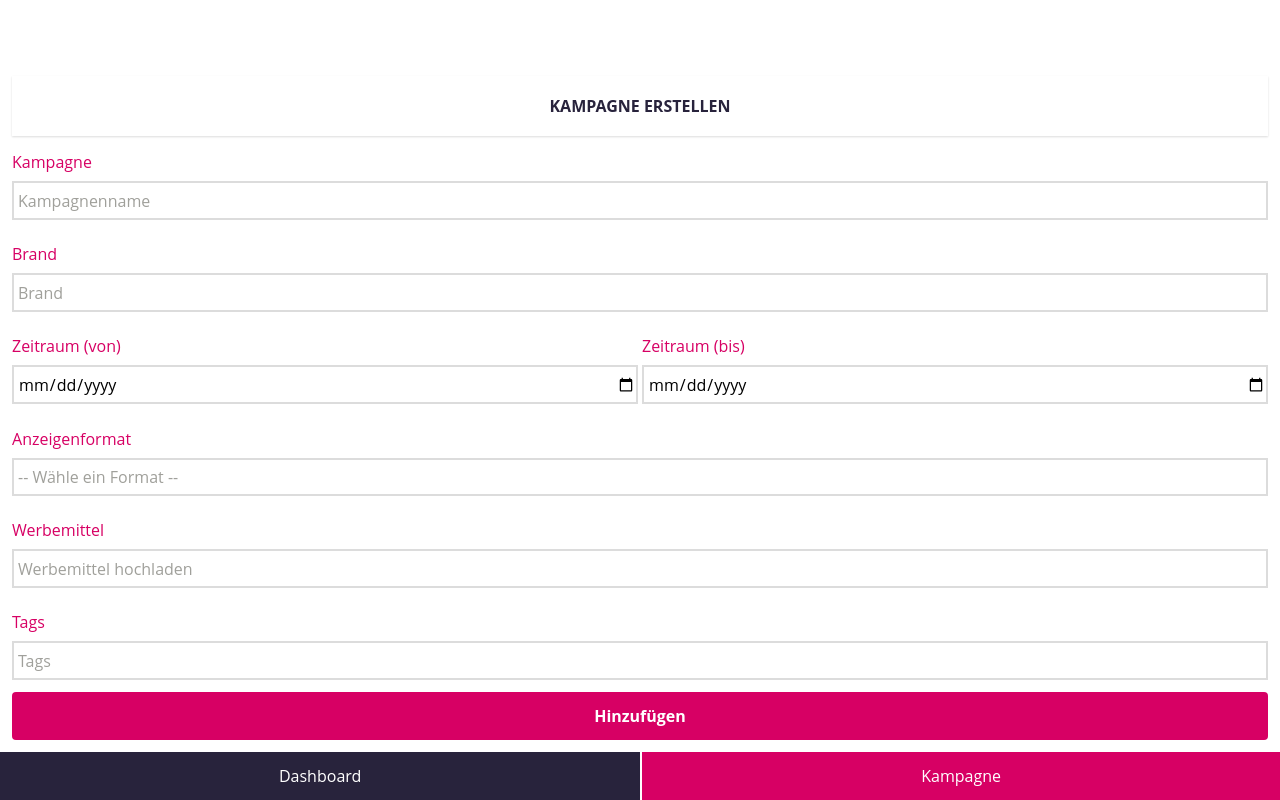
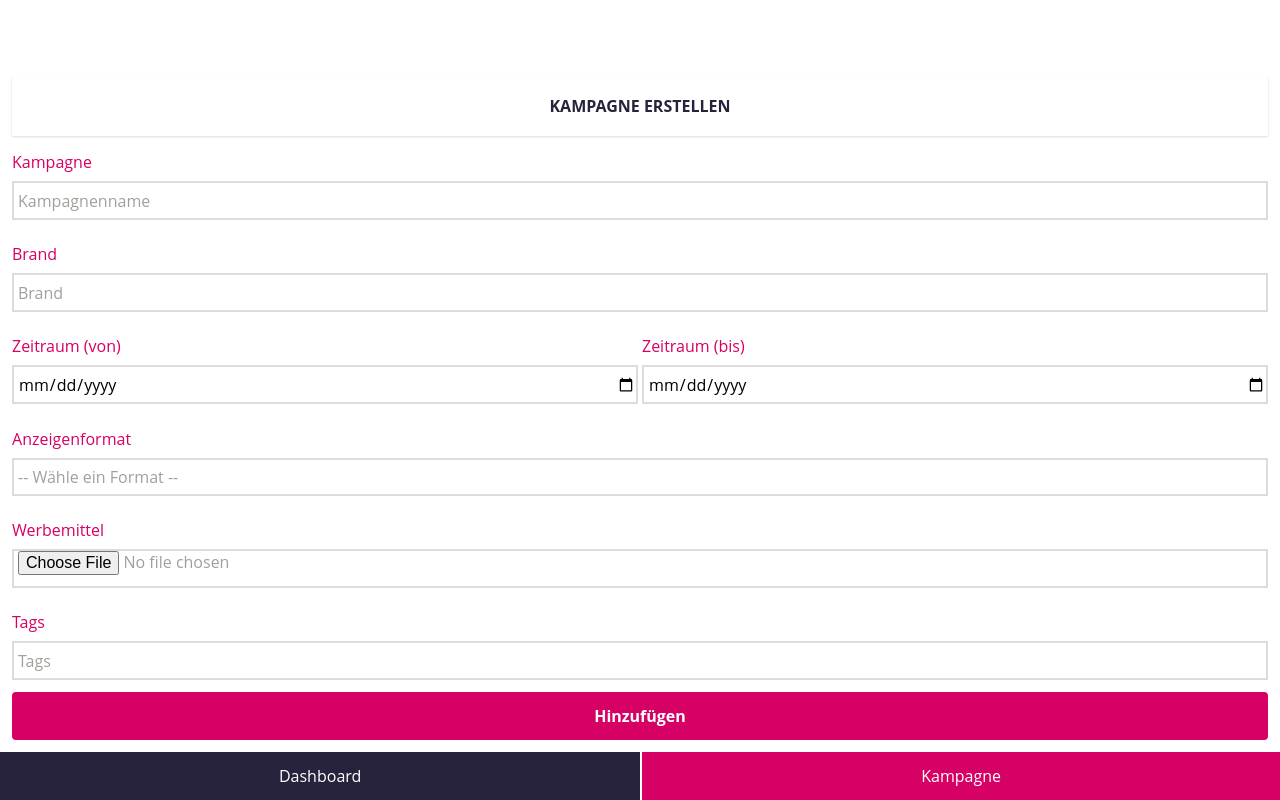
Before and after one commit to KALTWASSERio/pryntad, a React (Create React App) app: page /create in a window 1280 px wide. Built offline with nearby package versions, Linux system fonts and the light colour scheme; no server answers.

Commit message:
Integration of ad upload

```diff
--- a/package.json
+++ b/package.json
@@ -10,6 +10,7 @@
     "babel-plugin-jsx-remove-data-test-id": "2.0.0",
     "babel-plugin-styled-components": "1.10.0",
     "cypress": "3.1.5",
+    "dotenv": "^6.2.0",
     "internal-ip-cli": "1.0.0",
     "prop-types": "15.7.2",
     "react": "^16.8.2",
--- a/src/campaigns/Campaign.js
+++ b/src/campaigns/Campaign.js
@@ -54,7 +54,7 @@ export default function Campaign({
   return (
     <div css="padding: 10px 0 0; scroll-snap-align: start;">
       <StyledCampaign>
-        <StyledAd src={cola} alt={ad} />
+        <StyledAd src={ad} alt="" style={{ width: '100%' }} />
         <StyledCampaignContent>
           <h3>Kampage: {title}</h3>
           <p>Marke: {brand}</p>
--- a/src/create/CreateCampaignPage.js
+++ b/src/create/CreateCampaignPage.js
@@ -5,6 +5,7 @@ import CampaignContainer from '../campaigns/CampaignContainer' */
 import { split } from '../utils'
 import Form from './Form'
 import Title from '../common/Title'
+import axios from 'axios'
 
 const Grid = styled.section`
   display: grid;
@@ -20,8 +21,34 @@ const defaultData = {
   ad: '',
   tags: '',
 }
+
+const CLOUDNAME = process.env.REACT_APP_CLOUDINARY_CLOUDNAME
+const PRESET = process.env.REACT_APP_CLOUDINARY_PRESET
+
 export default function CreateCampaignPage(props) {
   const [data, setData] = useState(defaultData)
+  const [ad, setAd] = useState('')
+
+  function onImageUpload(event) {
+    const url = `https://api.cloudinary.com/v1_1/${CLOUDNAME}/upload`
+
+    const formData = new FormData()
+    formData.append('file', event.target.files[0])
+    formData.append('upload_preset', PRESET)
+
+    axios
+      .post(url, formData, {
+        headers: {
+          'Content-type': 'multipart/form-data',
+        },
+      })
+      .then(onAdSave)
+      .catch(err => console.error(err))
+  }
+
+  function onAdSave(response) {
+    setAd(response.data.url)
+  }
 
   function onInputChange(event) {
     console.log(event.target)
@@ -34,7 +61,7 @@ export default function CreateCampaignPage(props) {
   function onSubmit(event) {
     event.preventDefault()
     const tags = split(data.tags)
-    props.onSubmit({ ...data, tags })
+    props.onSubmit({ ...data, ad, tags })
     setData(defaultData)
   }
 
@@ -57,7 +84,12 @@ export default function CreateCampaignPage(props) {
           />
         )}
       </CampaignContainer> */}
-      <Form data={data} onSubmit={onSubmit} onInputChange={onInputChange} />
+      <Form
+        data={data}
+        onSubmit={onSubmit}
+        onImageUpload={onImageUpload}
+        onInputChange={onInputChange}
+      />
     </Grid>
   )
 }
--- a/src/create/Form.js
+++ b/src/create/Form.js
@@ -34,7 +34,7 @@ const StyledLabel = styled.label`
   font-family: 'Open Sans', sans-serif;
 `
 
-export default function Form({ data, onSubmit, onInputChange }) {
+export default function Form({ data, onSubmit, onInputChange, onImageUpload }) {
   return (
     <StyledForm onSubmit={onSubmit}>
       <StyledInputArea>
@@ -91,11 +91,11 @@ export default function Form({ data, onSubmit, onInputChange }) {
         <StyledLabel htmlFor="ad__input">Werbemittel</StyledLabel>
         <input
           id="ad__input"
-          onInput={onInputChange}
+          type="file"
           value={data.ad}
-          type="text"
           placeholder="Werbemittel hochladen"
           name="ad"
+          onChange={onImageUpload}
         />
       </StyledInputArea>
       <StyledInputArea>
```
Also changed, not shown: 2 other files (tests, documents, lock files or other folders).
